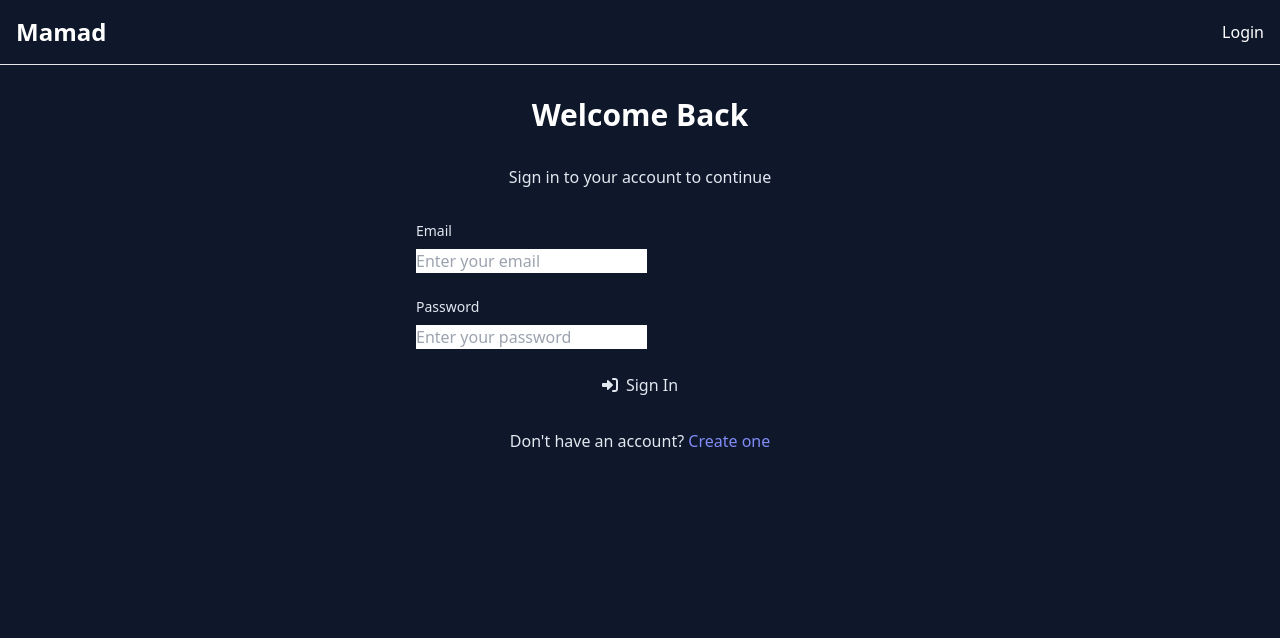
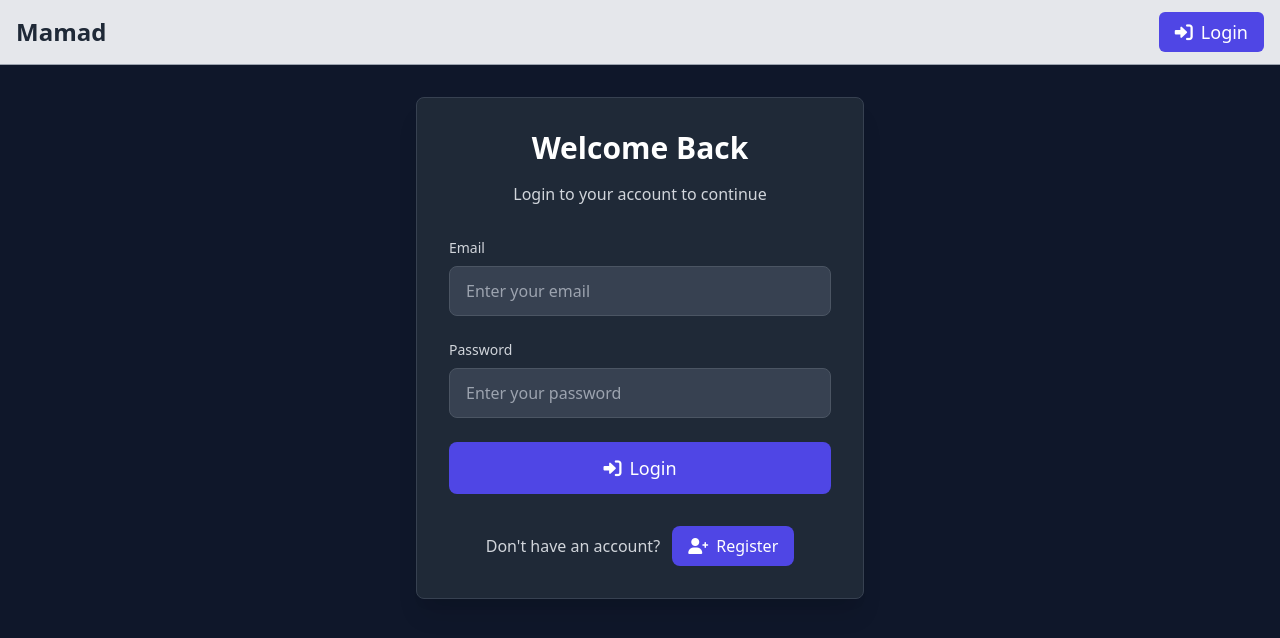
Before and after one commit to AlisaLC/personal-assistant, a FastAPI app: page /login in a window 1280 px wide. Shown: the top 638 px of the page. Run offline with FastAPI, Linux system fonts and the light colour scheme; parts of the project's set-up code (start-up, migrations or seed data) failed here and were passed over.

Commit message:
ui redesign

```diff
--- a/templates/base.html
+++ b/templates/base.html
@@ -11,45 +11,25 @@
             background-color: #0f172a;
             color: #e2e8f0;
         }
-        .nav-link {
-            @apply px-4 py-2 rounded-lg text-sm font-medium transition-all duration-200;
-        }
-        .nav-link:hover {
-            @apply bg-indigo-600 text-white;
-        }
-        .card {
-            @apply bg-slate-800 rounded-xl shadow-2xl overflow-hidden border border-slate-700;
-        }
-        .card-body {
-            @apply p-8;
-        }
-        .btn-primary {
-            @apply bg-indigo-600 text-white px-6 py-3 rounded-lg hover:bg-indigo-700 transition-all duration-200 font-medium;
-        }
-        .btn-secondary {
-            @apply bg-slate-700 text-white px-6 py-3 rounded-lg hover:bg-slate-600 transition-all duration-200 font-medium;
-        }
-        .input-field {
-            @apply bg-slate-700 border-slate-600 text-slate-100 rounded-lg px-4 py-3 w-full focus:ring-2 focus:ring-indigo-500 focus:border-transparent transition-all duration-200;
-        }
-        .modal {
-            @apply fixed inset-0 bg-black bg-opacity-50 flex items-center justify-center p-4;
-        }
-        .modal-content {
-            @apply bg-slate-800 rounded-xl shadow-2xl max-w-md w-full p-8 border border-slate-700;
-        }
     </style>
 </head>
 <body class="min-h-screen">
-    <nav class="bg-slate-900 border-b border-slate-800">
+    <nav class="bg-gray-200 border-b border-gray-400">
         <div class="max-w-7xl mx-auto px-4">
             <div class="flex justify-between h-16">
                 <div class="flex items-center">
-                    <a href="/" class="text-2xl font-bold text-white hover:text-indigo-400 transition-colors duration-200">Mamad</a>
+                    <a href="/" class="text-2xl font-bold text-gray-800 hover:text-indigo-600 transition-colors duration-200">Mamad</a>
                 </div>
                 <div class="flex items-center">
                     {% block nav_items %}
-                    <a href="/login" class="nav-link text-white hover:bg-indigo-600">Login</a>
+                    <div id="navItems">
+                        <a href="/login" id="loginBtn" class="bg-indigo-600 text-white px-4 py-2 rounded-md hover:bg-indigo-700 transition-colors duration-200 text-lg">
+                            <i class="fas fa-sign-in-alt mr-2"></i>Login
+                        </a>
+                        <a href="/notes" id="notesBtn" class="hidden bg-indigo-600 text-white px-4 py-2 rounded-md hover:bg-indigo-700 transition-colors duration-200 text-lg">
+                            <i class="fas fa-sticky-note mr-2"></i>Notes
+                        </a>
+                    </div>
                     {% endblock %}
                 </div>
             </div>
@@ -61,6 +41,29 @@
     </main>
 
     <script src="https://code.jquery.com/jquery-3.6.0.min.js"></script>
+    <script>
+        // Check authentication status from server
+        document.addEventListener('DOMContentLoaded', async function() {
+            try {
+                const response = await fetch('/api/me', {
+                    credentials: 'include'
+                });
+
+                const loginBtn = document.getElementById('loginBtn');
+                const notesBtn = document.getElementById('notesBtn');
+
+                if (response.ok) {
+                    loginBtn.classList.add('hidden');
+                    notesBtn.classList.remove('hidden');
+                } else {
+                    loginBtn.classList.remove('hidden');
+                    notesBtn.classList.add('hidden');
+                }
+            } catch (error) {
+                console.error('Error checking auth status:', error);
+            }
+        });
+    </script>
     {% block scripts %}{% endblock %}
 </body>
 </html>
--- a/templates/login.html
+++ b/templates/login.html
@@ -5,30 +5,35 @@
 {% block content %}
 <div class="flex justify-center items-center min-h-[80vh]">
     <div class="w-full max-w-md">
-        <div class="card">
-            <div class="card-body">
-                <h2 class="text-3xl font-bold text-center mb-8 text-white">Welcome Back</h2>
-                <p class="text-center text-slate-400 mb-8">Sign in to your account to continue</p>
+        <div class="bg-gray-800 rounded-lg shadow-xl p-8 border border-gray-700">
+            <div class="text-center mb-8">
+                <h2 class="text-3xl font-bold text-white mb-4">Welcome Back</h2>
+                <p class="text-gray-300">Login to your account to continue</p>
+            </div>
             <form id="loginForm" class="space-y-6">
                 <div>
-                        <label for="email" class="block text-sm font-medium text-slate-300 mb-2">Email</label>
+                    <label for="email" class="block text-sm font-medium text-gray-300 mb-2">Email</label>
                     <input type="email" id="email" name="email" required
-                            class="input-field" placeholder="Enter your email">
+                        class="w-full px-4 py-3 bg-gray-700 border border-gray-600 rounded-lg focus:ring-2 focus:ring-indigo-500 focus:border-transparent text-white placeholder-gray-400"
+                        placeholder="Enter your email">
                 </div>
                 <div>
-                        <label for="password" class="block text-sm font-medium text-slate-300 mb-2">Password</label>
+                    <label for="password" class="block text-sm font-medium text-gray-300 mb-2">Password</label>
                     <input type="password" id="password" name="password" required
-                            class="input-field" placeholder="Enter your password">
+                        class="w-full px-4 py-3 bg-gray-700 border border-gray-600 rounded-lg focus:ring-2 focus:ring-indigo-500 focus:border-transparent text-white placeholder-gray-400"
+                        placeholder="Enter your password">
                 </div>
-                    <button type="submit" class="btn-primary w-full mt-8">
-                        <i class="fas fa-sign-in-alt mr-2"></i>Sign In
+                <button type="submit"
+                    class="w-full bg-indigo-600 text-white py-3 px-4 rounded-lg hover:bg-indigo-700 transition-colors duration-200 font-medium text-lg flex items-center justify-center">
+                    <i class="fas fa-sign-in-alt mr-2"></i>Login
                 </button>
             </form>
             <div class="mt-8 text-center">
-                    <p class="text-slate-400">Don't have an account?
-                        <a href="/register" class="text-indigo-400 hover:text-indigo-300 font-medium">Create one</a>
+                <p class="text-gray-300">Don't have an account?
+                    <a href="/register" class="ml-2 inline-block bg-indigo-600 text-white px-4 py-2 rounded-lg hover:bg-indigo-700 transition-colors duration-200 font-medium">
+                        <i class="fas fa-user-plus mr-2"></i>Register
+                    </a>
                 </p>
-                </div>
             </div>
         </div>
     </div>
@@ -37,7 +42,17 @@
 
 {% block scripts %}
 <script>
-document.addEventListener('DOMContentLoaded', function() {
+document.addEventListener('DOMContentLoaded', async function() {
+    try {
+        const response = await fetch('/api/me', {
+            credentials: 'include'
+        });
+
+        if (response.ok) {
+            window.location.href = '/notes';
+            return;
+        }
+
         document.getElementById('loginForm').addEventListener('submit', async function(e) {
             e.preventDefault();
 
@@ -63,6 +78,9 @@
                 alert('Login failed. Please try again.');
             }
         });
+    } catch (error) {
+        console.error('Error checking auth status:', error);
+    }
 });
 </script>
 {% endblock %}
```
Also changed, not shown: app/routes/auth.py (+6 -1 lines), templates/index.html (+1 -9 lines). Lines whose indentation alone changed are shown as unchanged.
